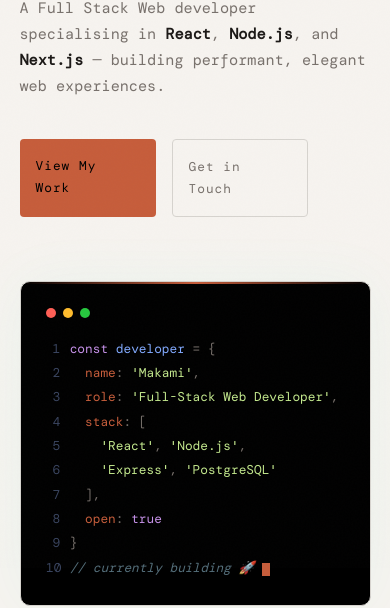
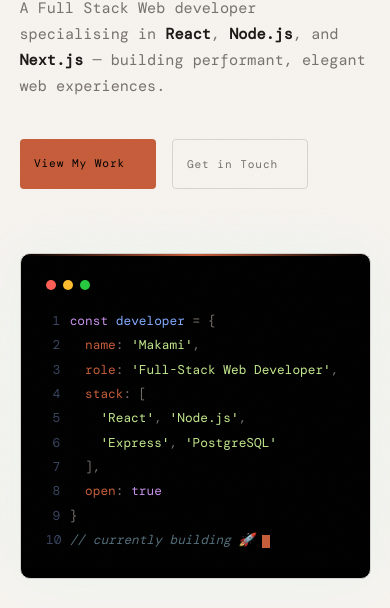
Before and after one commit to Makami27/portfolio, a website: page index.html in a window 390 px wide. Shown: the part 276-884 px from the top of the page. Drawn offline with nearby package versions, Linux system fonts and the light colour scheme; a web font is replaced by a local one.

Commit message:
Add files via upload

```diff
--- a/index.html
+++ b/index.html
@@ -3,6 +3,7 @@
 <head>
   <meta charset="UTF-8" />
   <meta name="viewport" content="width=device-width, initial-scale=1.0"/>
+  <meta name="theme-color" content="#c65d3b" />
   <title> Makami — full-Stack Web Developer</title>
   <link rel="shortcut icon" href="favicon.ico" type="image/x-icon">
   <link rel="preconnect" href="https://fonts.googleapis.com"/>
--- a/styles.css
+++ b/styles.css
@@ -237,9 +237,9 @@ h2.section-title {
 
 @media (max-width: 800px) {
   .btn-primary, .btn-ghost{
-    padding: 1rem;
+    padding: 0.9rem;
     width: 8.5rem;
-    font-size: .8rem;
+    font-size: .7rem;
   }
 }
 
```
